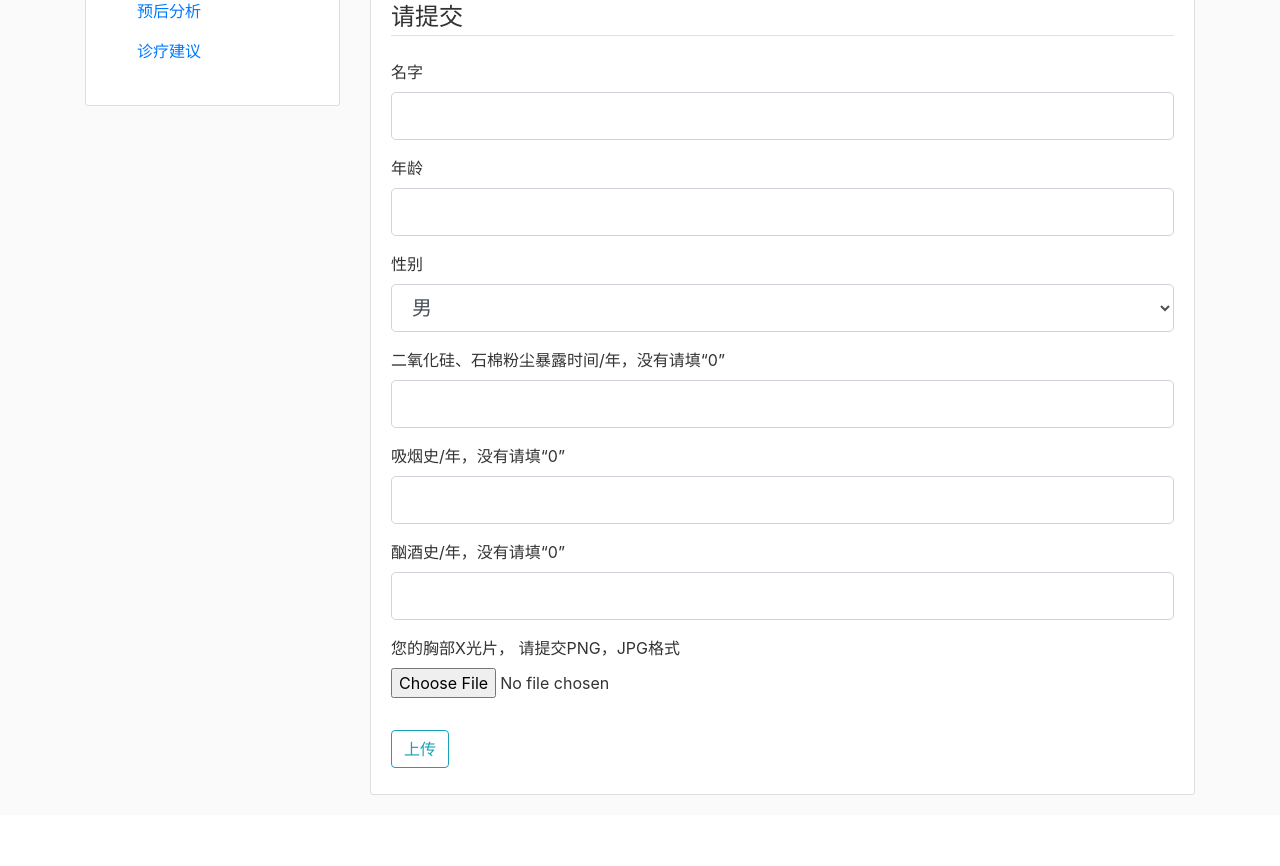
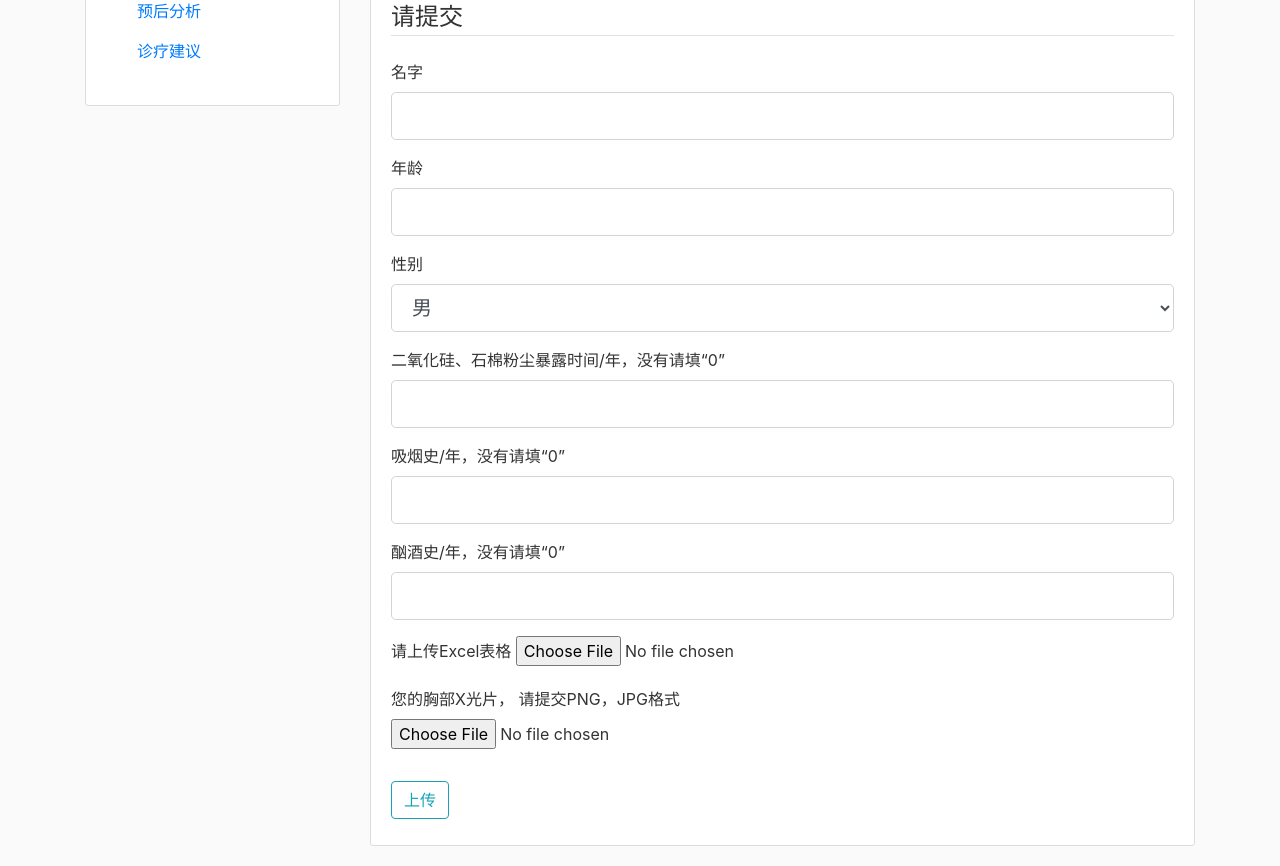
Before and after one commit to Yeqi-Fang/Diagnosis-of-pneumoconiosis, a Flask app: page / in a window 1280 px wide. Shown: the part 354-1220 px from the top of the page. Before the commit the page ends 1149 px from the top, so only its background shows below. Run offline with Flask 2, Linux system fonts and the light colour scheme; a user stored in the database is signed in; some libraries are stand-ins or nearby versions.

Commit message:
23-2-11-4

```diff
--- a/flaskblog/templates/diagnose.html
+++ b/flaskblog/templates/diagnose.html
@@ -128,6 +128,13 @@
                     {% endif %}
                 </div>
                 <div class="form-group">
+
+
+                    <label for="myfile">请上传Excel表格</label>
+                    <input type="file" id="myfile" name="myfile">
+
+                </div>
+                <div class="form-group">
                     {{ form.picture.label() }}
                     {{ form.picture(class="form-control-file") }}
                     {% if form.picture.errors %}
```
